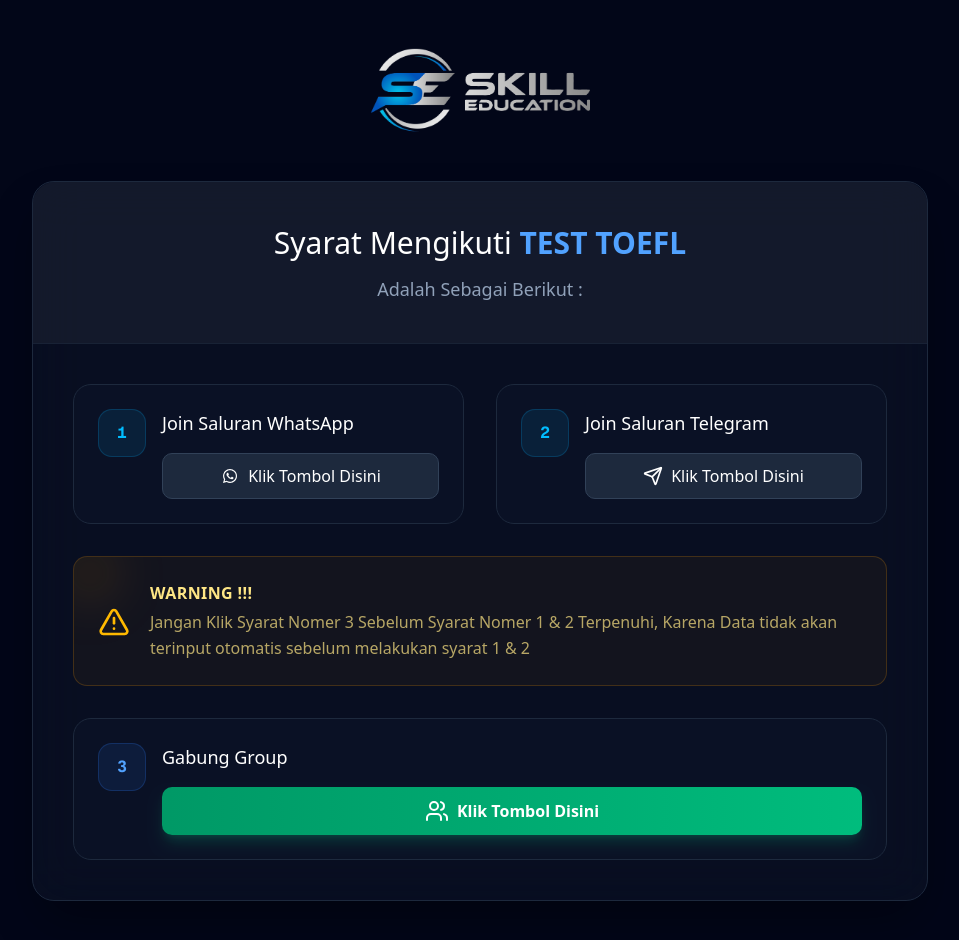
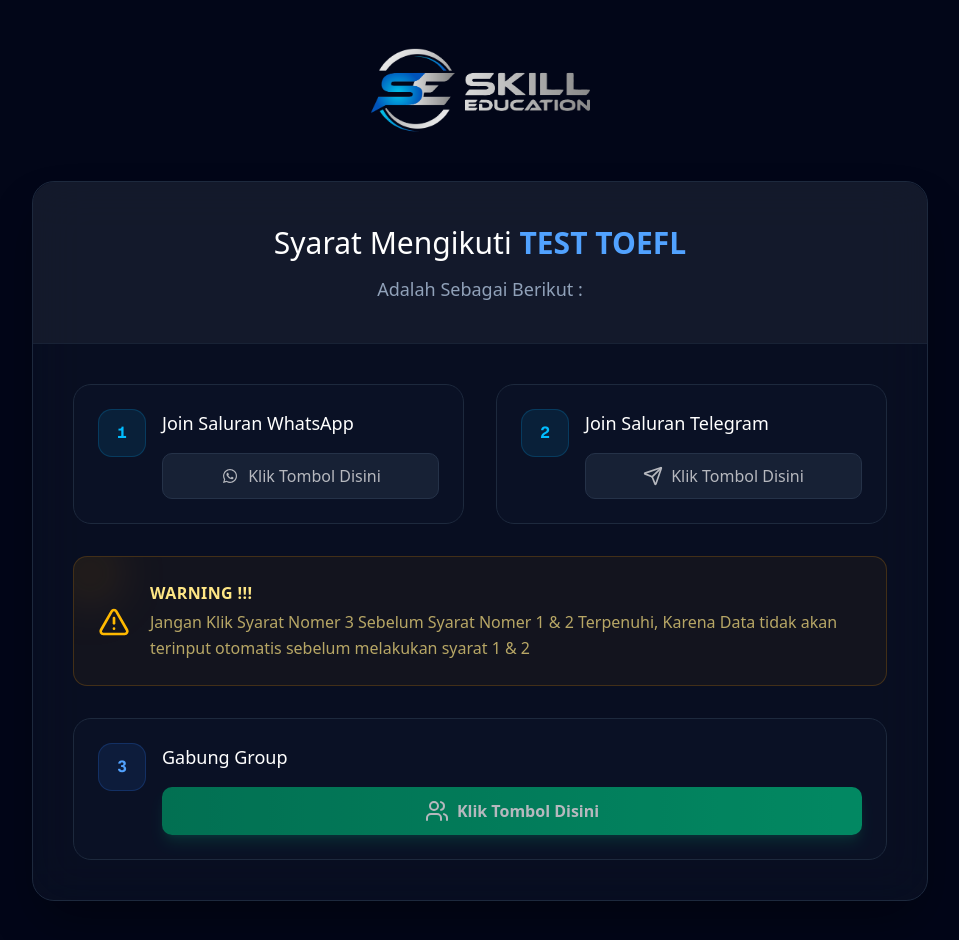
Before and after one commit to zaimulatqiya/skill-education, a Next.js app: page /daftar-toefl in a window 1280 px wide. Shown: the top 940 px of the page, without its empty margins (160-1119 px from the left). Built offline with nearby package versions, Linux system fonts and the light colour scheme; no server answers.

Commit message:
fix loading link

```diff
--- a/components/loading-link.tsx
+++ b/components/loading-link.tsx
@@ -1,7 +1,5 @@
 "use client";
 
-import { useState } from "react";
-import { Loader2 } from "lucide-react";
 import { cn } from "@/lib/utils";
 
 interface LoadingLinkProps {
@@ -11,33 +9,15 @@ interface LoadingLinkProps {
 }
 
 export const LoadingLink = ({ href, className, children }: LoadingLinkProps) => {
-  const [isLoading, setIsLoading] = useState(false);
+  const isInvalid = !href || href === "#";
 
-  const handleClick = (e: React.MouseEvent<HTMLAnchorElement>) => {
-    e.preventDefault();
-    if (isLoading) return;
-
-    setIsLoading(true);
-
-    // Simulate loading delay before opening new tab
-    setTimeout(() => {
-      window.open(href, "_blank", "noopener,noreferrer");
-      setIsLoading(false);
-    }, 1500);
-  };
+  if (isInvalid) {
+    return <div className={cn(className, "cursor-not-allowed opacity-70")}>{children}</div>;
+  }
 
   return (
-    <a href={href} className={cn("relative", className)} onClick={handleClick}>
-      {isLoading ? (
-        <>
-          <span className="opacity-0 flex items-center gap-2">{children}</span>
-          <div className="absolute inset-0 flex items-center justify-center">
-            <Loader2 className="w-5 h-5 animate-spin" />
-          </div>
-        </>
-      ) : (
-        children
-      )}
+    <a href={href} target="_blank" rel="noopener noreferrer" className={className}>
+      {children}
     </a>
   );
 };
```
